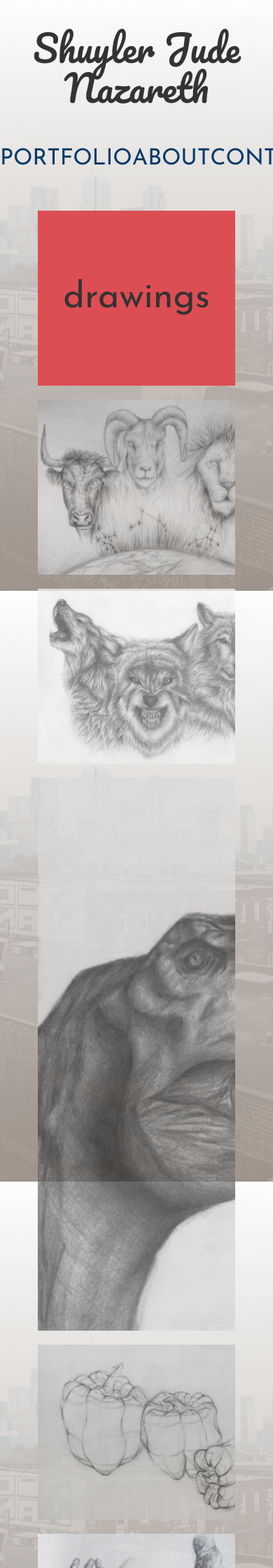
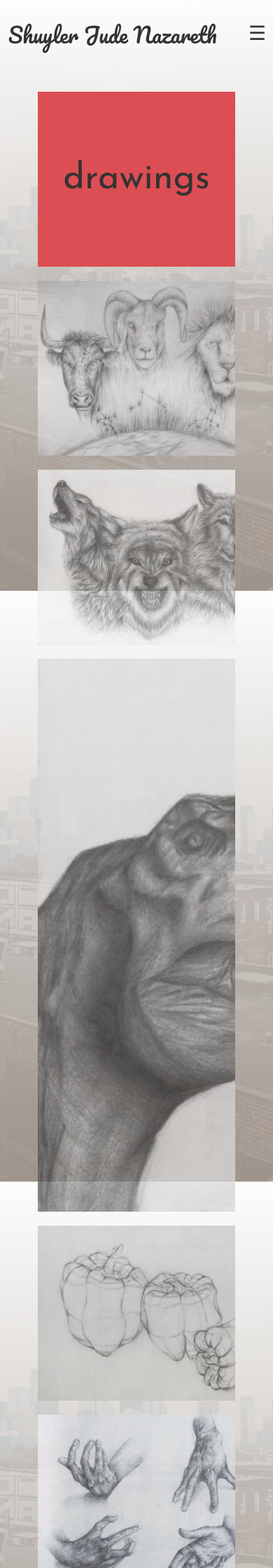
Before and after one commit to prashanthselvam/shuysite, a Django app: page /fine_art/ in a window 390 px wide. Shown: the top 2240 px of the page at 70% size. Run offline with Django 3.2, Linux system fonts and the light colour scheme; some libraries are stand-ins or nearby versions.

Commit message:
Added jquery for mobile menu. Customized a lot of media queries. All for mobile

```diff
--- a/thesite/static/css/base.css
+++ b/thesite/static/css/base.css
@@ -1,5 +1,6 @@
 html, body {
     max-width: 100%;
+    min-height: 100vh;
     overflow-x: hidden;
      background: linear-gradient( rgba(255, 255, 255, 0.85), rgba(169, 157, 147, 0.92) ), url(/static/img/toronto_bg.jpg) no-repeat center center fixed;
 	  -webkit-background-size: cover;
@@ -17,7 +18,7 @@ html, body {
 	margin-top: -10px;
 }
 
-.title h1 {
+.title-header {
 	font-family: 'Pacifico', cursive;
 	font-size: 52px;
 }
@@ -29,6 +30,8 @@ html, body {
 	border: none;
 	margin: auto;
 }
+
+
 
 nav {
 	margin-bottom: 30px;
@@ -45,6 +48,7 @@ nav li {
 	font-family: 'Josefin Sans', sans-serif;
 	font-size: 32px;
 	text-decoration: none;
+	width: 33%;
 }
 
 nav a {
@@ -55,6 +59,129 @@ nav a:hover {
 	text-decoration: none;
 }
 
+#small-nav {
+	float:right;
+	margin-right: 10px;
+	font-size: 36px;
+	display: inline;
+}
+
+
+
+
+@media (max-width: 560px) {
+	.title-header {
+		font-size: 36px;
+		float: left;
+		margin-left: 3%;
+	}
+
+	.regular-nav {
+		display: none;
+	}
+
+	#small-nav {
+		display: inline;
+	}
+
+	.title hr {
+		display: none;
+	}
+
+}
+
+@media (max-width: 440px) {
+
+	.title-header {
+		font-size: 30px;
+		line-height: 2em;
+		float: left;
+		margin-left: 3%;
+	}
+
+	#small-nav {
+		float:right;
+		margin-right: 10px;
+		font-size: 28px;
+		line-height: 2em;
+	}
+
+}
+
+@media (max-width: 345px) {
+
+	.title-header {
+		font-size: 26px;
+		line-height: 2em;
+		float: left;
+		margin-left: 3%;
+	}
+
+	#small-nav {
+		float:right;
+		margin-right: 10px;
+		font-size: 26px;
+		line-height: 2em;
+	}
+}
+
+
+.active1 {
+	display: block;
+}
+
+.active2 {
+	display: inline;
+}
+
+.hidden1 {
+	display: none !important;
+}
+
+#small-menu	{
+	position: fixed;
+	width: 100%;
+	top: 0;
+	bottom: 0;
+	padding: 15% 0;
+	background: #EFEF7E;
+}
+
+
+
+#small-menu li {
+	margin: auto;
+	text-align: center;
+	font-family: 'Josefin Sans', sans-serif;
+	font-size: 32px;
+	text-decoration: none;
+	width: 100%;
+	line-height: 25vh;
+	list-style-type: none;
+}
+
+
+#small-menu a {
+	color: #053A69;
+}
+
+#small-menu a:hover {
+	text-decoration: none;
+}
+
+#close-button {
+	position: absolute;
+	top: 36px;
+	right: 18px;
+}
+
+@media (min-width: 560px) {
+	#small-nav {
+		display: none;
+	}
+}
+
+
 .portfolio-menu {
 	margin-top: 20px;
 }
@@ -63,12 +190,19 @@ nav a:hover {
 	width: 100%;
 	height: 150px;
 	margin: 20px 0;
-	padding: 0 175px;
+	padding: 0 20%;
 	color: white;
 }
 
 .tile:hover {
 	color: white;
+}
+
+@media (max-width: 950px) {
+	.tile {
+		padding: 0 0;
+		text-align: center;
+	}
 }
 
 #gd {
@@ -92,6 +226,7 @@ nav a:hover {
 	font-size: 36px;
 	font-weight: 300;
 }
+
 
 
 /*------FINE ART GALLERY CSS---------*/
--- a/thesite/templates/thesite/base.html
+++ b/thesite/templates/thesite/base.html
@@ -12,20 +12,23 @@
 		<link href='https://fonts.googleapis.com/css?family=Pacifico|Oswald|Open+Sans|Josefin+Sans|Roboto+Condensed:300' rel='stylesheet' type='text/css'>
 		<script src="https://ajax.googleapis.com/ajax/libs/jquery/1.11.0/jquery.min.js"></script>
 		<script src="https://maxcdn.bootstrapcdn.com/bootstrap/3.3.5/js/bootstrap.min.js"></script>
+		<script src="https://ajax.googleapis.com/ajax/libs/jqueryui/1.11.4/jquery-ui.min.js"></script>
 	</head>
 	<body>
 		<div class="container">
 			<div class="row">
 				<div class="title col-md-12">
-					<h1>Shuyler Jude Nazareth</h1>
+					<span class="title-header">Shuyler Jude Nazareth</span>
+					<span id="small-nav">&#9776
+					</span>
 					<hr>
 				</div>
 			</div>
 		</div>
 		<div class="row">
-			<div class="col-md-8 col-md-offset-2">
+			<div class="col-md-8 col-md-offset-2 col-sm-8 col-sm-offset-2">
 				<nav class="navbar-nav">
-					<ul>
+					<ul class="regular-nav">
 						<li><a href="/">PORTFOLIO</a></li>
 						<li><a href="#">ABOUT</a></li>
 						<li><a href="#">CONTACT</a></li>
@@ -33,10 +36,48 @@
 				</nav>
 			</div>
 		</div>
+		<div id="small-menu" style="z-index:-1;">
+			<div class="container">
+				<a id="close-button">
+						  <span class="glyphicon glyphicon-remove" aria-hidden="true"></span>
+						</a>
+				<div class="row">
+					<div class="col-md-12 col-sm-12 col-xs-12">
+						<ul>
+							<li><a href="/">PORTFOLIO</a></li>
+							<li><a>ABOUT</a></li>
+							<li><a>CONTACT</a></li>
+						</ul>
+					</div>
+				</div>
+			</div>
+		</div>
 
 			{% block content %}
 
 			{% endblock %}
 
+		<script>
+			$('#small-nav').click(function() {
+				// $('#small-menu').switchClass("hidden1","active1").animate( {opacity:'.90'}, {duration:250});
+				// $('#small-menu').css('z-index',14)
+				// .fadeTo('slow', .92 )
+				// .fadeTo('slow', 1, function(){
+				// 	$('#small-menu').css('z-index',zindex);
+				// });
+				$('#small-menu').animate({
+					opacity: 0.92,
+				}, 400).css('z-index',1400);
+				$(this).animate( {opacity:'0'}, {duration:250});
+			});
+
+			$('#close-button').click(function() {
+				// $('#small-menu').addClass('hidden1').removeClass('active1');
+				// $('#small-menu').fadeTo('slow', 0 );
+				$('#small-menu').animate( {opacity:'0'}, {duration:250}).fadeTo('slow', 0 ).css('z-index',-1);
+				$('#small-nav').animate( {opacity:'100'}, {duration:2000});
+			});
+		</script>
+
 	</body>
 </html>
--- a/thesite/templates/thesite/fine_art.html
+++ b/thesite/templates/thesite/fine_art.html
@@ -4,23 +4,23 @@
 
 <div id="drawings" class="container gallery">
 	<div class="row">
-		<div class="col-md-5 col-sm-5">
+		<div class="col-md-5">
 			<div class="title-thumb img-responsive text-center" style="background-color:#DC4E53;">drawings</div>
 			<a href="#" class="thumb img-responsive fadein" style="background-image:url(/static/img/fine_art/drawings/drawing_3.jpg);">Text</a>
 			<a href="#" class="thumb img-responsive fadein" style="background-image:url(/static/img/fine_art/drawings/drawing_4.jpg);">Text</a>
 		</div>
-		<div class="col-md-7 col-sm-7">
+		<div class="col-md-7">
 			<a href="#" class="thumb-tall img-responsive fadein" style="background-image:url(/static/img/fine_art/drawings/drawing_1.jpg);">Text</a>
 		</div>
 	</div>
 	<div class="row">
-		<div class="col-md-4 col-sm-4">
+		<div class="col-md-4">
 			<a href="#" class="thumb fadein" style="background-image:url(/static/img/fine_art/drawings/drawing_5.jpg);">Text</a>
 		</div>
-		<div class="col-md-4 col-sm-4">
+		<div class="col-md-4">
 			<a href="#" class="thumb fadein" style="background-image:url(/static/img/fine_art/drawings/drawing_6.jpg);">Text</a>
 		</div>
-		<div class="col-md-4 col-sm-4">
+		<div class="col-md-4">
 			<a href="#" class="thumb fadein" style="background-image:url(/static/img/fine_art/drawings/drawing_2.jpg);">Text</a>
 		</div>
 	</div>
@@ -30,39 +30,39 @@
 
 <div id="illustrations" class="container gallery">
 	<div class="row">
-		<div class="col-md-3 col-sm-3">
+		<div class="col-md-3 ">
 			<a href="#" class="thumb img-responsive fadein" style="background-image:url(/static/img/fine_art/illustrations/illustration_1.jpg);">Text</a>
 			<a href="#" class="thumb img-responsive fadein" style="background-image:url(/static/img/fine_art/illustrations/illustration_2.jpg);">Text</a>
 		</div>
-		<div class="col-md-6 col-sm-6">
+		<div class="col-md-6">
 			<a href="#" class="thumb-square img-responsive fadein" style="background-image:url(/static/img/fine_art/illustrations/illustration_3.jpg);">Text</a>
 		</div>
-		<div class="col-md-3 col-sm-3">
+		<div class="col-md-3 ">
 			<div class="title-thumb img-responsive text-center" style="background-color:#FEB300;">illustrations</div>
 			<a href="#" class="thumb img-responsive fadein" style="background-image:url(/static/img/fine_art/illustrations/illustration_4.jpg);">Text</a>
 		</div>
 	</div>
 	<div class="row">
-		<div class="col-md-7 col-sm-7">
+		<div class="col-md-7">
 			<a href="#" class="thumb-med-square img-responsive fadein" style="background-image:url(/static/img/fine_art/illustrations/illustration_6.jpg);">Text</a>
 		</div>
-		<div class="col-md-5 col-sm-5">
+		<div class="col-md-5">
 			<a href="#" class="thumb-med img-responsive fadein" style="background-image:url(/static/img/fine_art/illustrations/illustration_7.jpg);">Text</a>
 			<a href="#" class="thumb-med img-responsive fadein" style="background-image:url(/static/img/fine_art/illustrations/illustration_8.jpg);">Text</a>
 		</div>
 	</div>
 	<div class="row">
-		<div class="col-md-4 col-sm-4">
+		<div class="col-md-4">
 			<a href="#" class="thumb-med img-responsive fadein" style="background-image:url(/static/img/fine_art/illustrations/illustration_10.jpg);">Text</a>
 			<a href="#" class="thumb-med img-responsive fadein" style="background-image:url(/static/img/fine_art/illustrations/illustration_12.jpg);">Text</a>
 			<a href="#" class="thumb-med img-responsive fadein" style="background-image:url(/static/img/fine_art/illustrations/illustration_14.jpg);">Text</a>
 		</div>
-		<div class="col-md-4 col-sm-4">
+		<div class="col-md-4">
 			<a href="#" class="thumb-med img-responsive fadein" style="background-image:url(/static/img/fine_art/illustrations/illustration_11.jpg);">Text</a>
 			<a href="#" class="thumb-med img-responsive fadein" style="background-image:url(/static/img/fine_art/illustrations/illustration_13.jpg);">Text</a>
 			<a href="#" class="thumb-med img-responsive fadein" style="background-image:url(/static/img/fine_art/illustrations/illustration_15.jpg);">Text</a>
 		</div>
-		<div class="col-md-4 col-sm-4">
+		<div class="col-md-4">
 			<a href="#" class="thumb-med-long img-responsive fadein" style="background-image:url(/static/img/fine_art/illustrations/illustration_9.jpg);">Text</a>
 			<a href="#" class="thumb-med img-responsive fadein" style="background-image:url(/static/img/fine_art/illustrations/illustration_5.jpg);">Text</a>
 		</div>
@@ -73,33 +73,33 @@
 
 <div id="paintings" class="container gallery">
 	<div class="row">
-		<div class="col-md-5 col-sm-5">
+		<div class="col-md-5">
 			<div class="title-thumb img-responsive text-center" style="background-color:#0072BC;">paintings</div>
 			<a href="#" class="thumb img-responsive fadein" style="background-image:url(/static/img/fine_art/paintings/painting_1.jpg);">Text</a>
 		</div>
-		<div class="col-md-7 col-sm-7">
+		<div class="col-md-7">
 			<a href="#" class="thumb-square img-responsive fadein" style="background-image:url(/static/img/fine_art/paintings/painting_4.jpg);">Text</a>
 		</div>
 	</div>
 	<div class="row">
-		<div class="col-md-3 col-sm-3">
+		<div class="col-md-3 ">
 			<a href="#" class="thumb-square img-responsive fadein" style="background-image:url(/static/img/fine_art/paintings/painting_3.jpg);">Text</a>
 		</div>
-		<div class="col-md-4 col-sm-4">
+		<div class="col-md-4">
 			<a href="#" class="thumb-square img-responsive fadein" style="background-image:url(/static/img/fine_art/paintings/painting_2.jpg);">Text</a>
 		</div>
-		<div class="col-md-5 col-sm-5">
+		<div class="col-md-5">
 			<a href="#" class="thumb-square img-responsive fadein" style="background-image:url(/static/img/fine_art/paintings/painting_5.jpg);">Text</a>
 		</div>
 	</div>
 	<div class="row">
-		<div class="col-md-4 col-sm-4">
+		<div class="col-md-4">
 			<a href="#" class="thumb-square img-responsive fadein" style="background-image:url(/static/img/fine_art/paintings/painting_6.jpg);">Text</a>
 		</div>
-		<div class="col-md-4 col-sm-4">
+		<div class="col-md-4">
 			<a href="#" class="thumb-square img-responsive fadein" style="background-image:url(/static/img/fine_art/paintings/painting_7.jpg);">Text</a>
 		</div>
-		<div class="col-md-4 col-sm-4">
+		<div class="col-md-4">
 			<a href="#" class="thumb img-responsive fadein" style="background-image:url(/static/img/fine_art/paintings/painting_8.jpg);">Text</a>
 			<a href="#" class="thumb img-responsive fadein" style="background-image:url(/static/img/fine_art/paintings/painting_9.jpg);">Text</a>
 		</div>
@@ -110,33 +110,33 @@
 
 <div id="mixed-media" class="container gallery">
 	<div class="row">
-		<div class="col-md-7 col-sm-7">
+		<div class="col-md-7">
 			<a href="#" class="thumb-square img-responsive fadein" style="background-image:url(/static/img/fine_art/mixed_media/piece_1.jpg);">Text</a>
 		</div>
-		<div class="col-md-5 col-sm-5">
-			<div class="title-thumb img-responsive text-center" style="background-color:#0CBC00;">mixed media</div>
+		<div class="col-md-5">
+			<div class="title-thumb img-responsive text-center" style="background-color:#9A59C3;">mixed media</div>
 			<a href="#" class="thumb img-responsive fadein" style="background-image:url(/static/img/fine_art/mixed_media/piece_4.jpg);">Text</a>
 		</div>
 	</div>
 	<div class="row">
-		<div class="col-md-3 col-sm-3">
+		<div class="col-md-3 ">
 			<a href="#" class="thumb-square img-responsive fadein" style="background-image:url(/static/img/fine_art/mixed_media/piece_3.jpg);">Text</a>
 		</div>
-		<div class="col-md-4 col-sm-4">
+		<div class="col-md-4">
 			<a href="#" class="thumb-square img-responsive fadein" style="background-image:url(/static/img/fine_art/mixed_media/piece_2.jpg);">Text</a>
 		</div>
-		<div class="col-md-5 col-sm-5">
+		<div class="col-md-5">
 			<a href="#" class="thumb-square img-responsive fadein" style="background-image:url(/static/img/fine_art/mixed_media/piece_5.jpg);">Text</a>
 		</div>
 	</div>
 	<div class="row">
-		<div class="col-md-4 col-sm-4">
+		<div class="col-md-4">
 			<a href="#" class="thumb-square img-responsive fadein" style="background-image:url(/static/img/fine_art/mixed_media/piece_6.jpg);">Text</a>
 		</div>
-		<div class="col-md-4 col-sm-4">
+		<div class="col-md-4">
 			<a href="#" class="thumb-square img-responsive fadein" style="background-image:url(/static/img/fine_art/mixed_media/piece_7.jpg);">Text</a>
 		</div>
-		<div class="col-md-4 col-sm-4">
+		<div class="col-md-4">
 			<a href="#" class="thumb img-responsive fadein" style="background-image:url(/static/img/fine_art/mixed_media/piece_8.jpg);">Text</a>
 			<a href="#" class="thumb img-responsive fadein" style="background-image:url(/static/img/fine_art/mixed_media/piece_9.jpg);">Text</a>
 		</div>
--- a/thesite/templates/thesite/home.html
+++ b/thesite/templates/thesite/home.html
@@ -3,7 +3,7 @@
 {% block content %}
 
 		<div class="portfolio-menu row">
-			<div class="col-md-8 col-md-offset-2">
+			<div class="col-md-8 col-md-offset-2 col-sm-8 col-sm-offset-2">
 				<a href="#">
 					<div id="gd" class="tile text-left hvr-sweep-to-right">
 						<span>graphic design</span>
```
